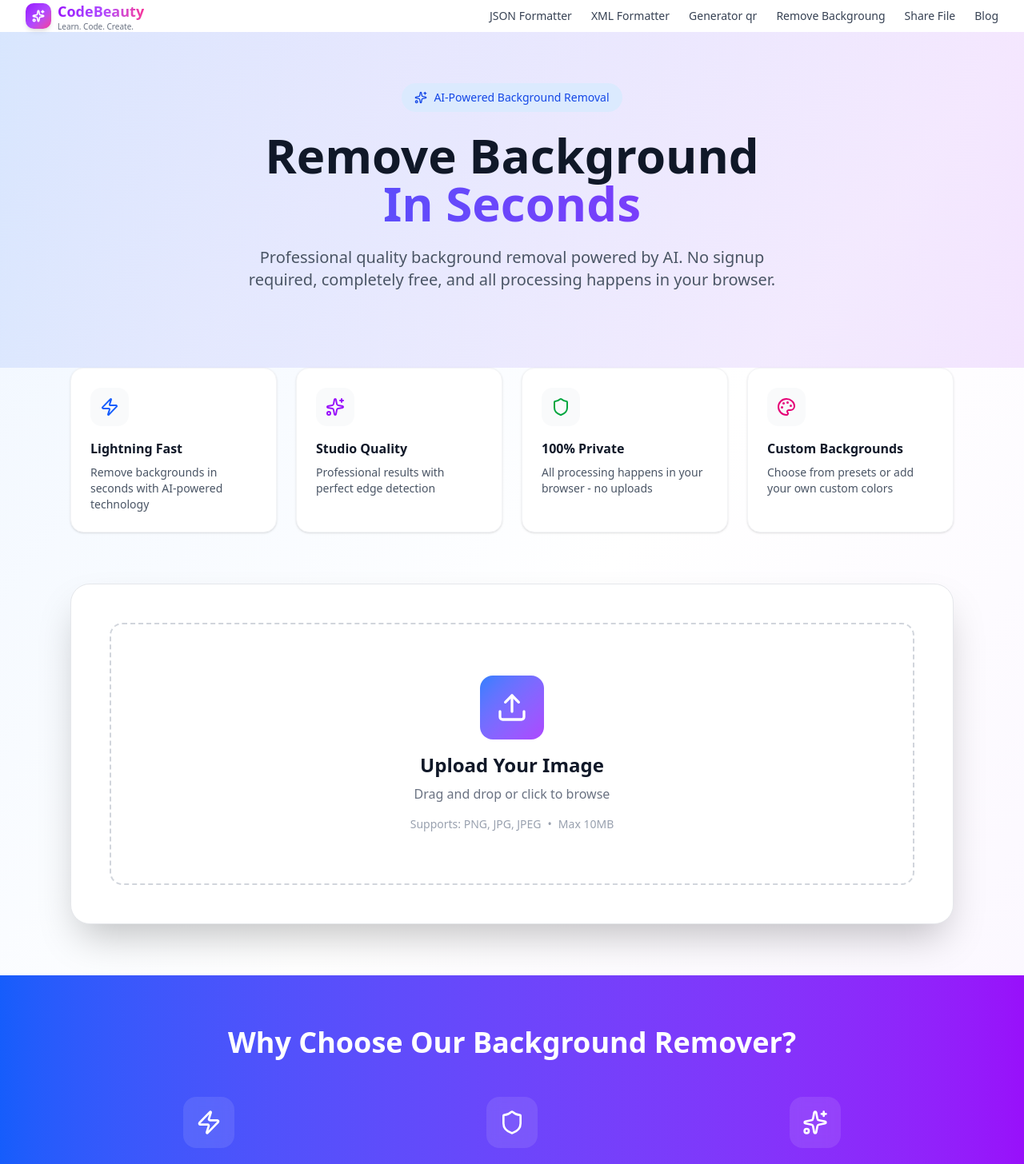
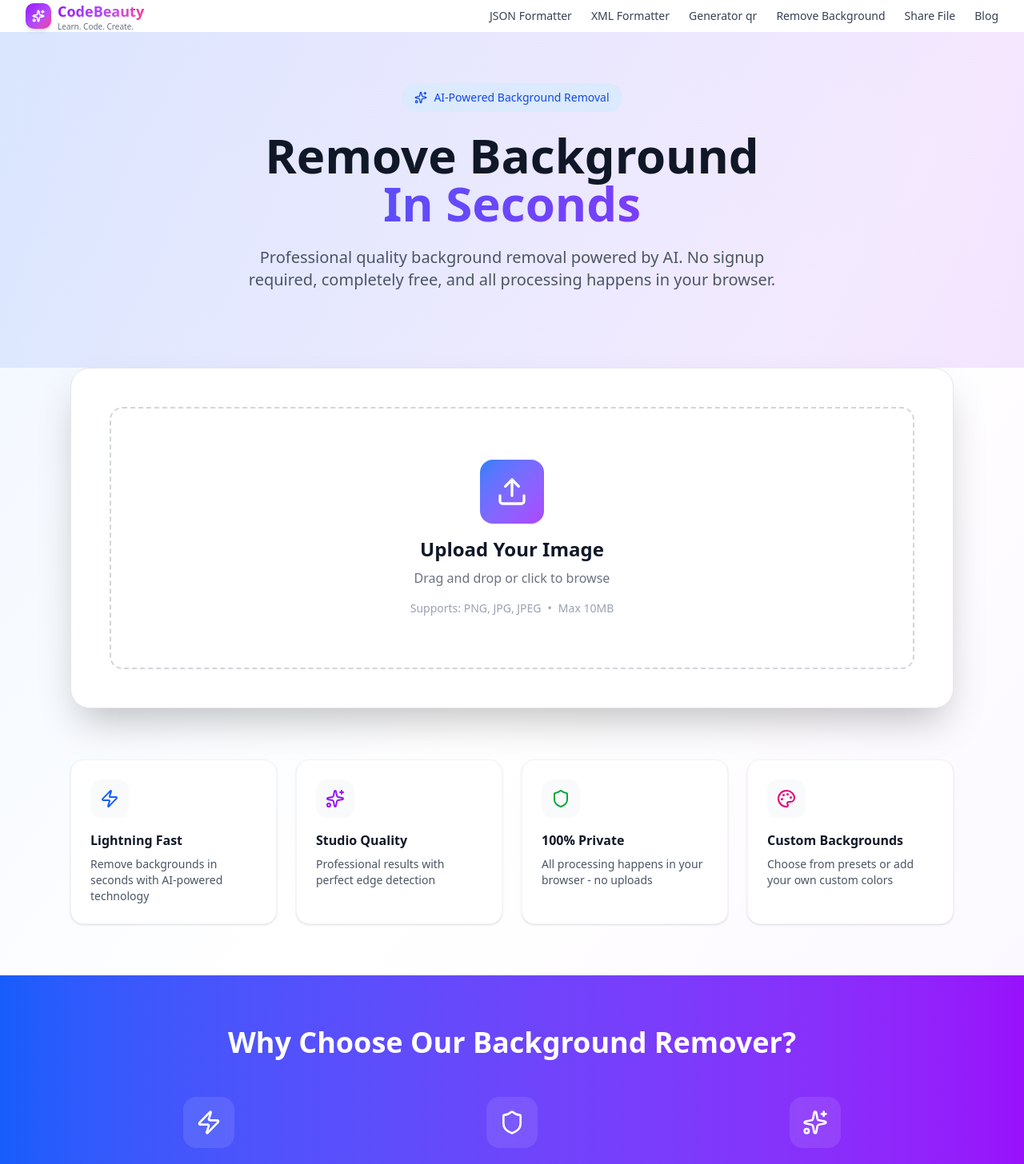
Before and after one commit to routash/codebeauty, a Next.js app: page /backgroundremover in a window 1280 px wide. Shown: the top 1456 px of the page at 80% size. Built offline with nearby package versions, Linux system fonts and the light colour scheme.

Commit message:
backgroundremove  section fixed issue

```diff
--- a/src/components/navbar/index.tsx
+++ b/src/components/navbar/index.tsx
@@ -18,7 +18,7 @@ export function Navbar() {
     { name: "JSON Formatter", href: "/json-formatter" },
     { name: "XML Formatter", href: "/xml-formatter" },
     { name: "Generator qr", href: "/qrGenerator" },
-    { name: "Remove Backgroung", href: "/backgroundremover" },
+    { name: "Remove Background", href: "/backgroundremover" },
     { name: "Share File", href: "/sharefile" },
     { name: "Blog", href: "/blog" },
   ];
--- a/src/components/sections/background-remover.tsx
+++ b/src/components/sections/background-remover.tsx
@@ -102,7 +102,7 @@ export function BackgroundRemover() {
       canvas.height = img.height;
 
       if (backgroundColor === "transparent") {
-        // Keep transparent
+
       } else if (backgroundColor === "gradient") {
         const gradient = ctx.createLinearGradient(0, 0, canvas.width, canvas.height);
         gradient.addColorStop(0, "#667eea");
@@ -164,26 +164,10 @@ export function BackgroundRemover() {
         </div>
       </div>
 
-      {/* Features Grid */}
-      {!originalImage && (
-        <div className="max-w-6xl mx-auto px-6 mb-16">
-          <div className="grid md:grid-cols-4 gap-6">
-            {features.map((feature, index) => (
-              <div key={index} className="bg-white rounded-2xl p-6 shadow-sm border border-gray-100 hover:shadow-md transition-shadow">
-                <div className="bg-gray-50 w-12 h-12 rounded-xl flex items-center justify-center mb-4">
-                  {feature.icon}
-                </div>
-                <h3 className="font-semibold text-gray-900 mb-2">{feature.title}</h3>
-                <p className="text-sm text-gray-600">{feature.description}</p>
-              </div>
-            ))}
-          </div>
-        </div>
-      )}
-
-      {/* Main Tool */}
+      {/* =================== MAIN TOOL (UPLOAD SECTION) =================== */}
       <div className="max-w-6xl mx-auto px-6 pb-16">
         <div className="bg-white rounded-3xl shadow-2xl border border-gray-200 overflow-hidden">
+
           {!originalImage ? (
             <div className="p-12">
               <div className="border-2 border-dashed border-gray-300 rounded-2xl p-16 text-center cursor-pointer hover:border-blue-500 hover:bg-blue-50/30 transition-all duration-200">
@@ -210,8 +194,9 @@ export function BackgroundRemover() {
               </div>
             </div>
           ) : (
+
             <div className="p-8 space-y-8">
-              {/* Progress Bar */}
+
               {isProcessing && (
                 <div className="bg-blue-50 border border-blue-100 rounded-xl p-4">
                   <div className="flex justify-between items-center text-blue-700 text-sm font-medium mb-3">
@@ -230,12 +215,9 @@ export function BackgroundRemover() {
                 </div>
               )}
 
-              {/* Image Comparison */}
               <div className="grid md:grid-cols-2 gap-6">
                 <div className="space-y-3">
-                  <div className="flex items-center justify-between">
-                    <h3 className="text-gray-900 font-semibold text-sm uppercase tracking-wider">Original Image</h3>
-                  </div>
+                  <h3 className="text-gray-900 font-semibold text-sm uppercase tracking-wider">Original Image</h3>
                   <div className="bg-gray-100 border-2 border-gray-200 rounded-2xl overflow-hidden aspect-square">
                     <img src={originalImage} className="object-contain w-full h-full" alt="original" />
                   </div>
@@ -246,6 +228,7 @@ export function BackgroundRemover() {
                     <h3 className="text-gray-900 font-semibold text-sm uppercase tracking-wider">
                       {processedImage ? "Background Removed" : "Processing..."}
                     </h3>
+
                     {processedImage && (
                       <button
                         onClick={() => setShowColorPicker(!showColorPicker)}
@@ -270,7 +253,6 @@ export function BackgroundRemover() {
                     )}
                   </div>
 
-                  {/* Color Picker */}
                   {showColorPicker && processedImage && (
                     <div className="p-5 border-2 border-gray-200 bg-gradient-to-br from-gray-50 to-white rounded-xl shadow-sm">
                       <h4 className="font-semibold text-gray-900 mb-3 text-sm">Choose Background Color</h4>
@@ -297,6 +279,7 @@ export function BackgroundRemover() {
                           />
                         ))}
                       </div>
+
                       <div className="space-y-2">
                         <label className="text-sm font-medium text-gray-700">Custom Color</label>
                         <div className="flex items-center gap-3">
@@ -326,7 +309,6 @@ export function BackgroundRemover() {
                 </div>
               </div>
 
-              {/* Action Buttons */}
               <div className="flex justify-between items-center pt-4 border-t border-gray-200">
                 <button
                   onClick={handleReset}
@@ -335,6 +317,7 @@ export function BackgroundRemover() {
                   <RefreshCcw size={18} />
                   <span>Upload New Image</span>
                 </button>
+
                 {processedImage && (
                   <button
                     onClick={handleDownload}
@@ -345,10 +328,29 @@ export function BackgroundRemover() {
                   </button>
                 )}
               </div>
+
             </div>
           )}
         </div>
       </div>
+
+      {/* ================== FEATURES SECTION MOVED DOWN HERE ================== */}
+      {!originalImage && (
+        <div className="max-w-6xl mx-auto px-6 mb-16">
+          <div className="grid md:grid-cols-4 gap-6">
+            {features.map((feature, index) => (
+              <div key={index} className="bg-white rounded-2xl p-6 shadow-sm border border-gray-100 hover:shadow-md transition-shadow">
+                <div className="bg-gray-50 w-12 h-12 rounded-xl flex items-center justify-center mb-4">
+                  {feature.icon}
+                </div>
+                <h3 className="font-semibold text-gray-900 mb-2">{feature.title}</h3>
+                <p className="text-sm text-gray-600">{feature.description}</p>
+              </div>
+            ))}
+          </div>
+        </div>
+      )}
+      {/* ================================================================ */}
 
       {/* Benefits Section */}
       <div className="bg-gradient-to-r from-blue-600 to-purple-600 text-white py-16">
```
